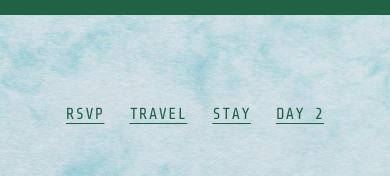
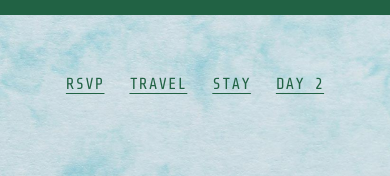
Before and after one commit to stellamaa/weddinginvitation, a React (Create React App) app: page / in a window 390 px wide. Shown: the top 176 px of the page. Built offline with nearby package versions, Linux system fonts and the light colour scheme.

Commit message:
Remove devDependencies section from package.json

```diff
--- a/src/components/Header.css
+++ b/src/components/Header.css
@@ -132,12 +132,12 @@
   .header-container {
     height: 60vh;
     min-height: auto;
-    padding: 20px 0 40px;
+    padding: 10px 0 40px;
     z-index: 2;
   }
 
   .navigation {
-    padding: 20px 0 15px;
+    padding: 0px 0 15px;
     order: 1;
 
   }
```
